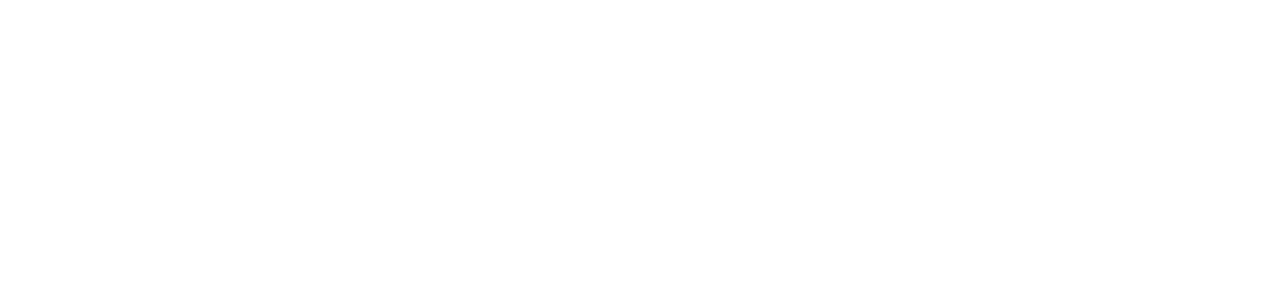
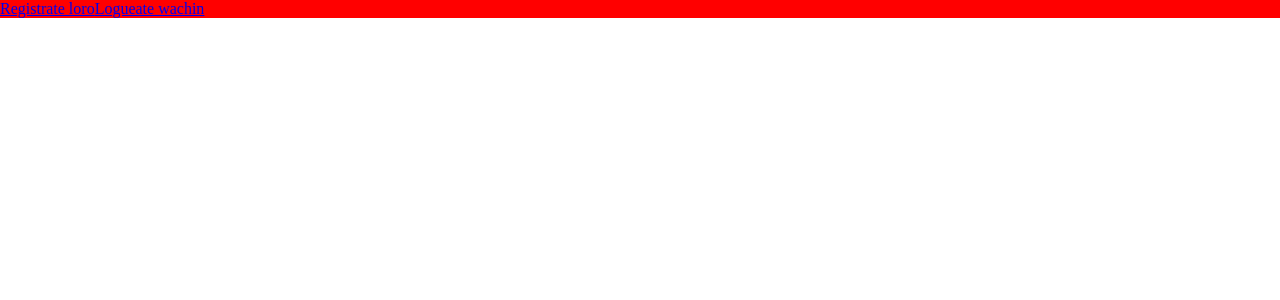
Before and after one commit to tyago343/store, a React app: page / in a window 1280 px wide. Shown: the top 300 px of the page. Built offline with nearby package versions, Linux system fonts and the light colour scheme.

Commit message:
preparing to styles

```diff
--- /dev/null
+++ b/public/css/header.css
@@ -0,0 +1,3 @@
+.rojo{
+    background-color: red;
+}
--- /dev/null
+++ b/public/css/reset.css
@@ -0,0 +1,4 @@
+* {
+    padding: 0;
+    margin: 0;
+}
--- /dev/null
+++ b/src/components/Header.jsx
@@ -0,0 +1,12 @@
+import React, { useState, useEffect } from 'react';
+import { Link } from 'react-router-dom';
+
+
+export default () =>{
+    return (
+        <nav className="rojo">
+            <Link to="/register">Registrate loro</Link>
+            <Link to="/login">Logueate wachin</Link>
+        </nav>
+    )
+}
--- a/src/components/Main.jsx
+++ b/src/components/Main.jsx
@@ -3,10 +3,12 @@
 import { connect } from 'react-redux';
 import Login from './Login';
 import Register from './Register';
+import Header from './Header';
 
 export default () => {
     return (
         <div>
+            <Header />
             <Switch>
                 <Route path="/login" component={Login}/>
                 <Route path="/register" component={Register}/>
--- a/src/index.html
+++ b/src/index.html
@@ -5,12 +5,14 @@
     <meta charset="UTF-8">
     <meta name="viewport" content="width=device-width, initial-scale=1.0">
     <meta http-equiv="X-UA-Compatible" content="ie=edge">
+    <link rel="stylesheet" href="/css/reset.css">
+    <link rel="stylesheet" href="/css/header.css">
     <title>Almacén de Jorge</title>
 </head>
 <body>
     <div id="app">
 
     </div>
-    <script src="/bundle.js"></script>
+    <script src="/dist/bundle.js"></script>
 </body>
 </html>
```
Also changed, not shown: src/components/Register.jsx (line endings or trailing spaces), 1 other file (tests, documents, lock files or other folders).
